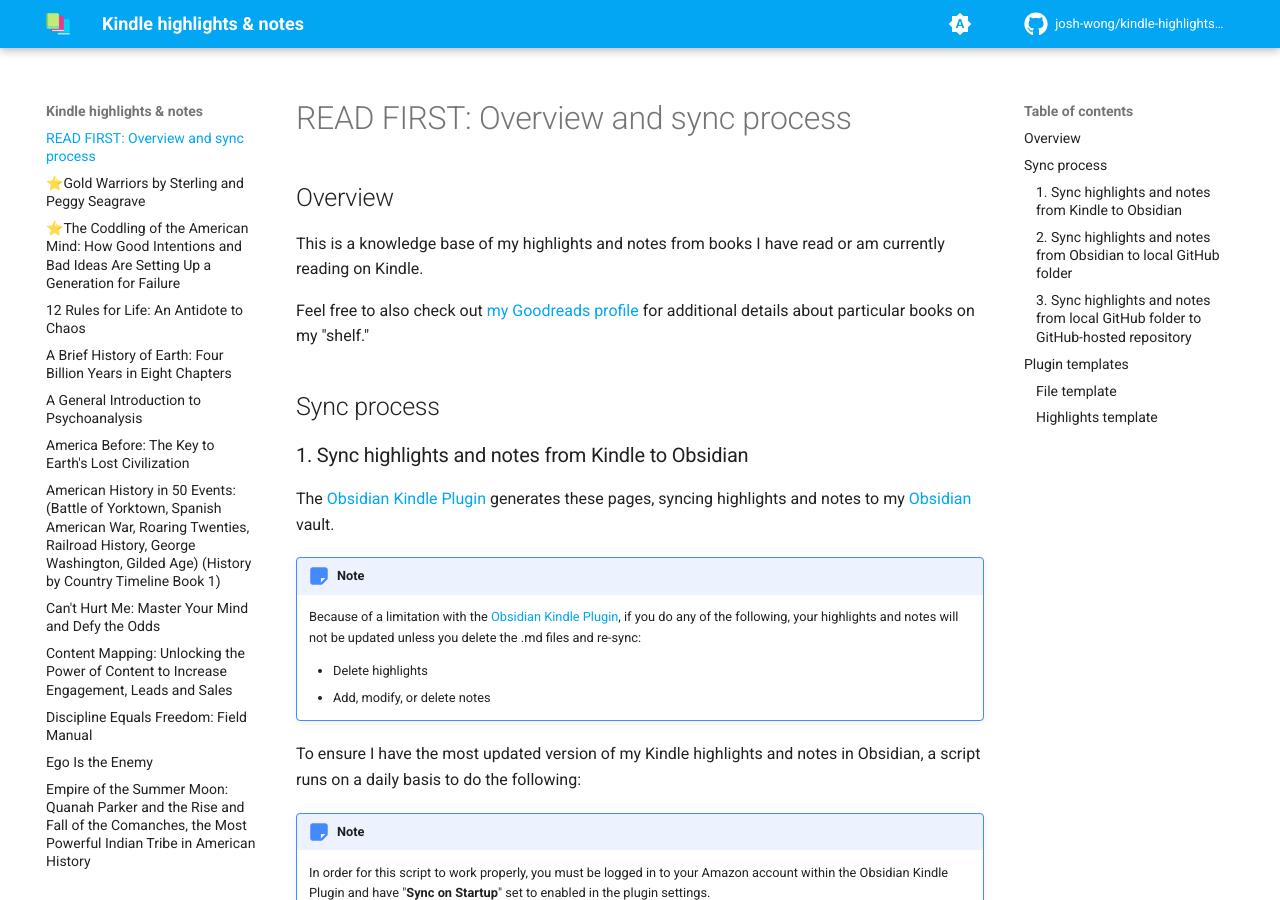
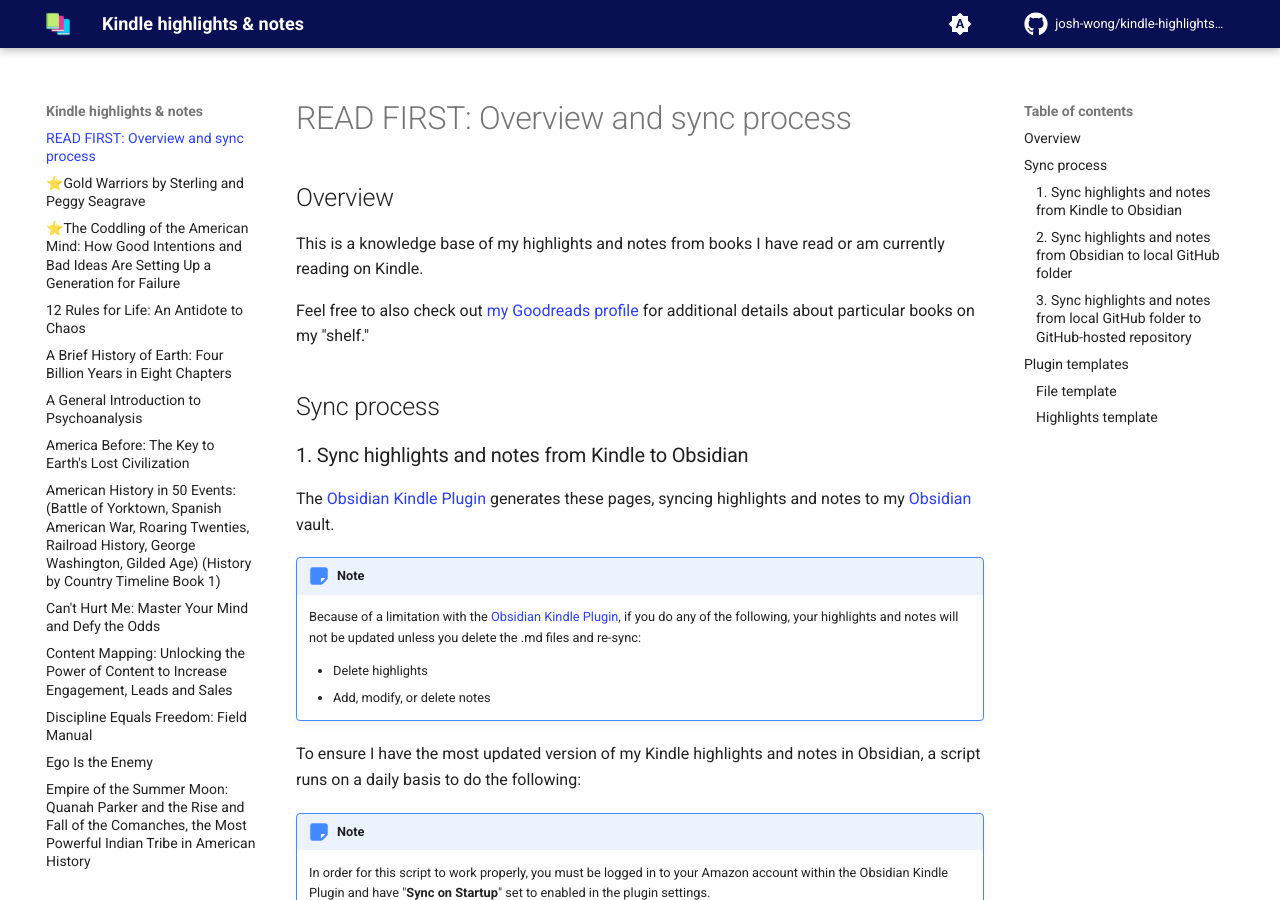
Before and after one commit to josh-wong/kindle-highlights-notes, an MkDocs documentation site: the page built from docs/index.md, in a window 1280 px wide and 900 px high. Built offline with MkDocs 1.6.1 and Material for MkDocs 9.7.7, drawn with Linux system fonts in a browser that asks for light colours; comment, search, counter and statistics services are not loaded.

Commit message:
Customize theme colors based on `extra.css`

```diff
--- a/mkdocs.yml
+++ b/mkdocs.yml
@@ -77,11 +77,11 @@ theme:
         name: Switch to light mode
     # Palette toggle for light mode
     - media: "(prefers-color-scheme: light)"
-      scheme: default
+      scheme: 080f53
       toggle:
         icon: material/weather-sunny
         name: Switch to dark mode
-      primary: light blue
+      primary: blue
       accent: blue
     # Palette toggle for dark mode
     - media: "(prefers-color-scheme: dark)"
@@ -89,7 +89,7 @@ theme:
       toggle:
         icon: material/weather-night
         name: Switch to system preference
-      primary: light blue
+      primary: blue
       accent: blue
   features:
     # Mark announcement as read
@@ -122,6 +122,9 @@ extra:
       link: https://twitter.com/josh_in_japan
       name: josh_in_japan on Twitter
 
+extra_css:
+  - stylesheets/extra.css
+
 #nav:
 #  - Overview: 'index.md'
 #  - Getting started: '01_getting-started.md'
```
